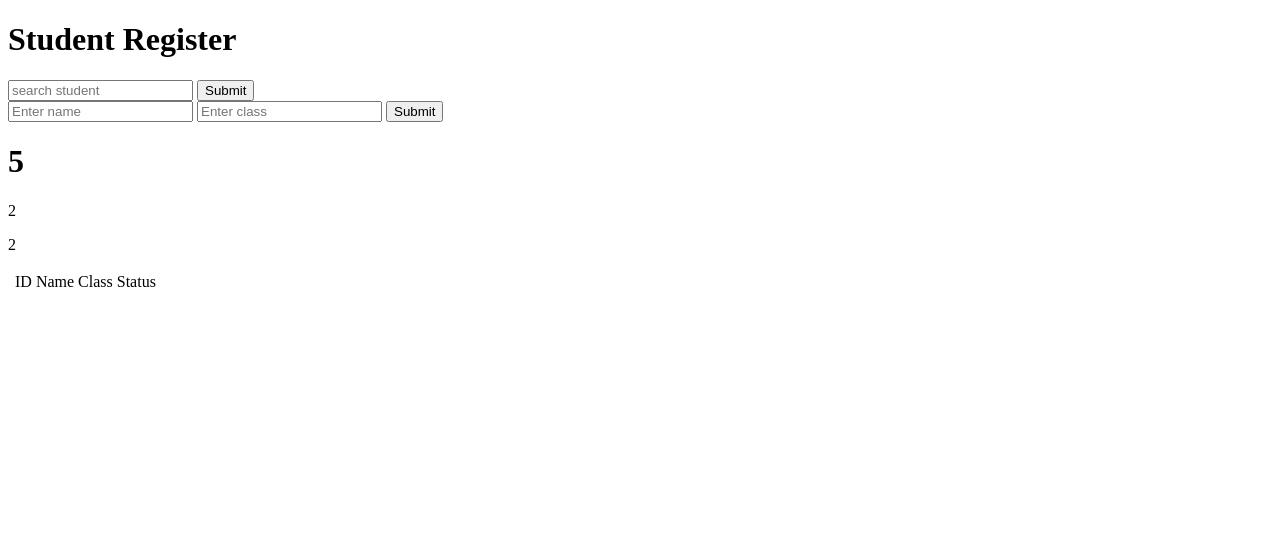
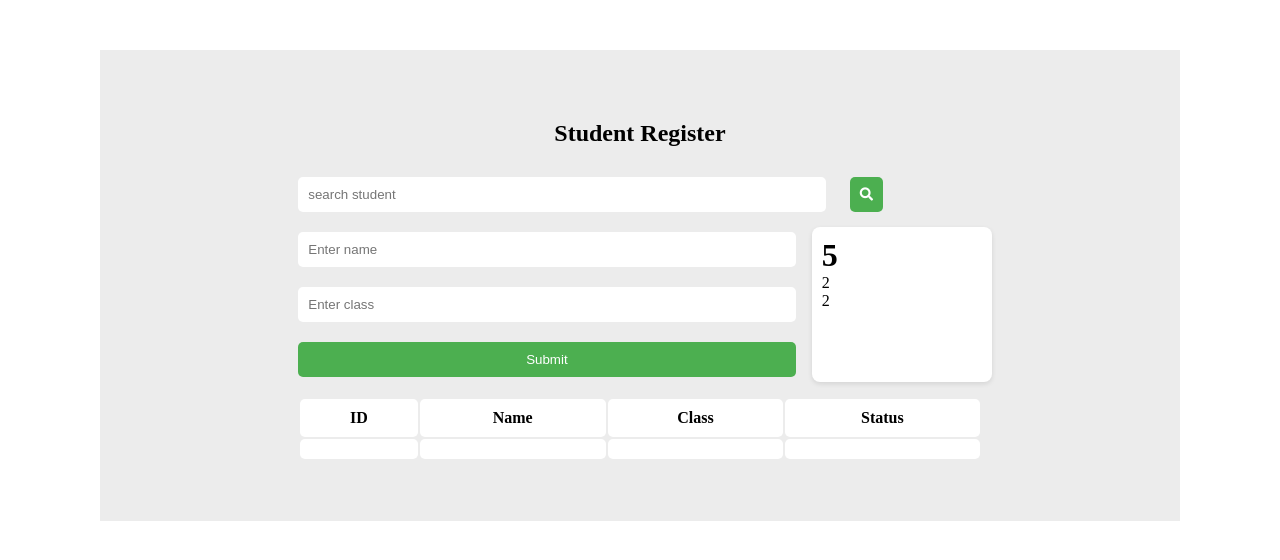
Before and after one commit to KhalanHappiness/Student-Register, a plain HTML site: page index.html in a window 1280 px wide. Drawn offline with Linux system fonts and the light colour scheme.

Commit message:
adds css to the html file to improve its appearance

```diff
--- a/css/style.css
+++ b/css/style.css
@@ -0,0 +1,101 @@
+*{
+    padding: 0px;
+    margin: 0px;
+    box-sizing: border-box;
+    align-items: center;
+    justify-content: center;
+
+
+
+}
+
+#container{
+
+padding: 50px;
+margin: 50px 100px 200px 100px;
+background: #ECECEC;
+display: grid;
+grid-template-areas:
+"heading heading"
+"searchDiv searchDiv"
+"registerDiv totals"
+"results results";
+
+}
+
+#heading{
+    grid-area: heading;
+    padding: 20px;
+    text-align: center;
+    /* border: 2px solid; */
+
+}
+#searchDiv{
+    grid-area: searchDiv;
+    /* border: 2px solid; */
+
+
+}
+#registerDiv{
+    grid-area: registerDiv;
+    /* border: 2px solid; */
+}
+#totals{
+    grid-area: totals;
+
+    padding: 10px;
+    background: white;
+    width: 180px;
+    height: 155px;
+    /* border: 2px solid; */
+    border-radius: 8px;
+    box-shadow: 0 2px 5px rgba(0,0,0,0.1);
+    transition: background-color 0.3s, transform 0.1s;
+}
+#results{
+    grid-area:results;
+    padding: 10px;
+
+
+}
+table{
+    width: 100%;
+
+}
+
+th, td {
+    /* border: 1px solid; */
+    padding: 10px;
+    background: white;
+    border-radius: 5px;
+
+
+}
+
+
+
+.input-field{
+    padding: 10px;
+    margin: 10px 10px 10px 10px;
+    border-radius: 5px;
+    border: none;
+    width: 75%;
+}
+form .input-field{
+    width: 95%;
+}
+
+.btn{
+
+    padding: 10px;
+    margin: 10px;
+    border-radius: 5px;
+    border: none;
+    background-color: #4CAF50;
+    color: white;
+    cursor: pointer;
+}
+
+form .btn{
+    width: 95%;
+}
--- a/index.html
+++ b/index.html
@@ -4,48 +4,56 @@
     <meta charset="UTF-8">
     <meta name="viewport" content="width=device-width, initial-scale=1.0">
     <link rel="stylesheet" href="./css/style.css">
+    <link rel="stylesheet" href="https://cdnjs.cloudflare.com/ajax/libs/font-awesome/5.15.4/css/all.min.css">
     <title>student register</title>
 </head>
 <body>
-    <div>
-        <h1>Student Register</h1>
+    <div id="container">
+
+        <div id="heading">
+            <h2>Student Register</h2>
         </div>
-    <div>
-        <form id="search">
-            <input type="text" placeholder="search student" id="search">
-            <input type="submit" >
+        <div id="searchDiv">
+
+                <input type="text" placeholder="search student" id="search" class="input-field">
+                <button id="searchButton" class="btn">
+                    <i class="fas fa-search"></i>
+                </button>
+
+        </div>
+        <div id="registerDiv">
+            <form id="register">
+                <input type="text" placeholder="Enter name" id="name" class="input-field">
+                <input type="text" placeholder="Enter class" id="classname" class="input-field">
+                <input type="submit" class="btn">
             </form>
         </div>
-    <div>
-        <form id="register">
-            <input type="text" placeholder="Enter name" id="search">
-            <input type="text" placeholder="Enter class" id="search">
-            <input type="submit" >
-        </form>
-    </div>
-    <div>
+        <div id="totals">
             <h1 id="totalS">5</h1>
             <p>2</p>
             <p>2</p>
         </div>
 
-    <div>
+        <div id="results">
             <table>
-            <th>
-                <td>ID</td>
-                <td>Name</td>
-                <td>Class</td>
-                <td>Status</td>
-            </th>
-            <tbody>
+                <tr>
+                    <th>ID</th>
+                    <th>Name</th>
+                    <th>Class</th>
+                    <th>Status</th>
+                </tr>
+                <tr>
                     <td></td>
                     <td></td>
                     <td></td>
                     <td></td>
-            </tbody>
+                </tr>
             </table>
 
         </div>
+
+    </div>
+
     <script src="./src/script.js"></script>
 </body>
 </html>
```
Lines whose indentation alone changed are shown as unchanged.
